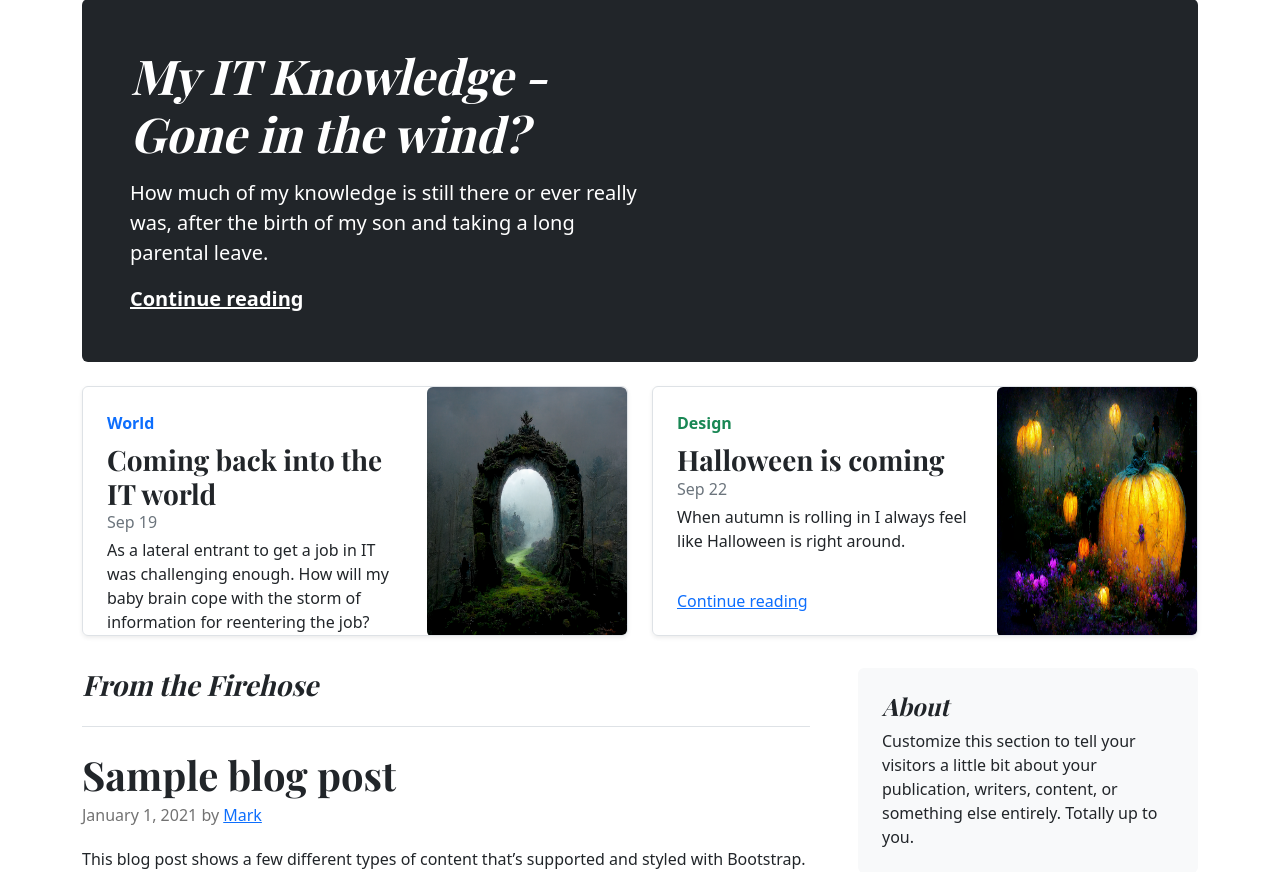
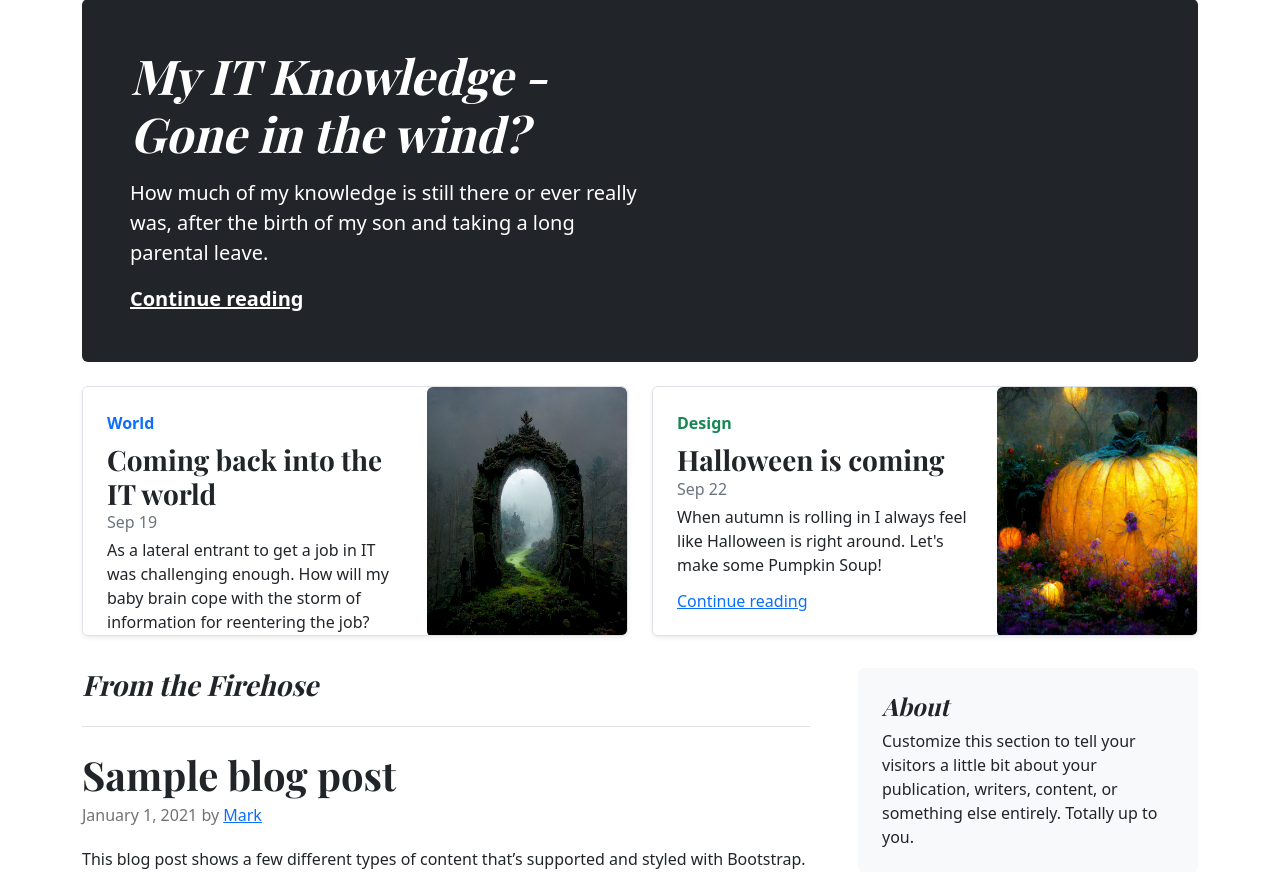
Before and after one commit to Jari92/bootstrap-test, a PHP site: page / in a window 1280 px wide. Shown: the part 70-942 px from the top of the page. Run offline with PHP 8.4, Linux system fonts and the light colour scheme.

Commit message:
text, img

```diff
--- a/index.php
+++ b/index.php
@@ -137,11 +137,11 @@
           <strong class="d-inline-block mb-2 text-success">Design</strong>
           <h3 class="mb-0">Halloween is coming</h3>
           <div class="mb-1 text-muted">Sep 22</div>
-          <p class="mb-auto">When autumn is rolling in I always feel like Halloween is right around.</p>
+          <p class="mb-auto">When autumn is rolling in I always feel like Halloween is right around. Let's make some Pumpkin Soup!</p>
           <a href="#" class="stretched-link">Continue reading</a>
         </div>
         <div class="col-auto d-none d-lg-block">
-          <img src="../img/Jari_halloween_pumpkin_in_garden_at_foggy_night_colorful_lights_3a1181e1-ac53-415c-846a-fee53a57ad1e.png" class="rounded float-right" width="200" height="250" role="img" aria-label="Placeholder: Thumbnail"></img>
+          <img src="../img/halloween_pumpkin.png" class="rounded float-right" width="200" height="250" role="img" aria-label="Placeholder: Thumbnail"></img>
         </div>
       </div>
     </div>
```
